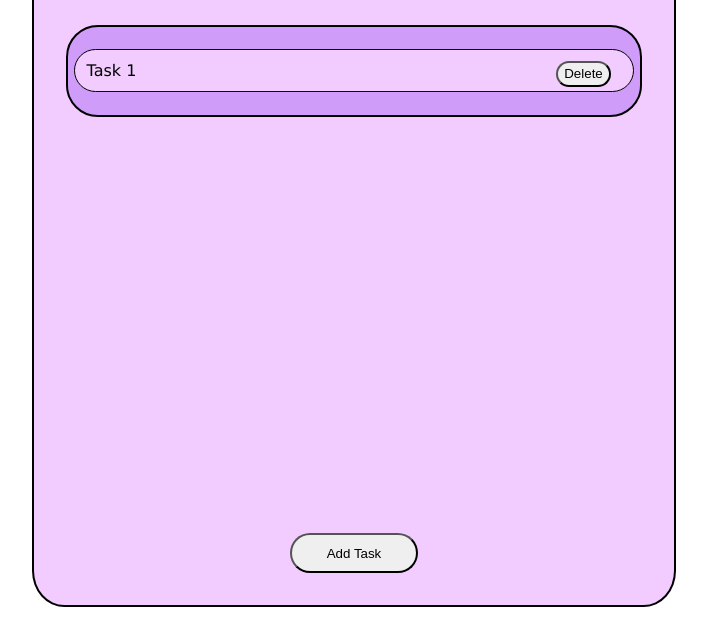
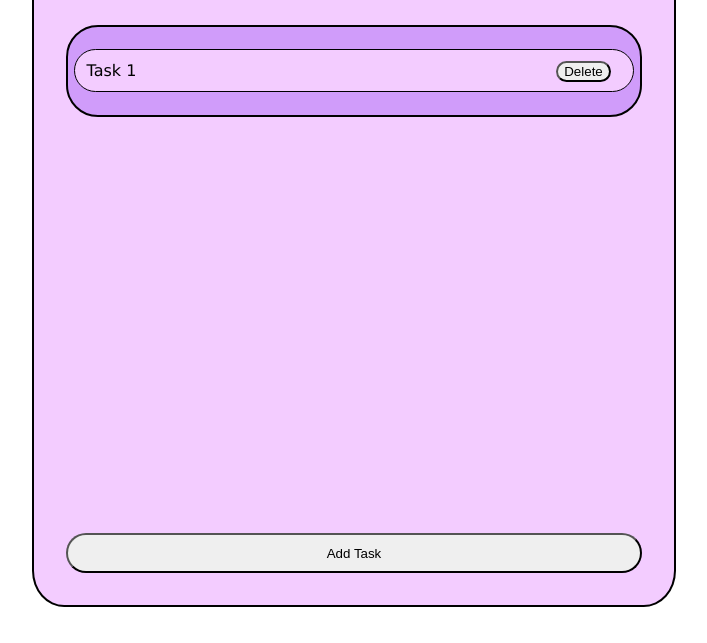
Before and after one commit to aryanpawar/toDoList, a plain HTML site: page index.html in a window 1280 px wide. Shown: the part 157-800 px from the top of the page, without its empty margins (286-993 px from the left). Drawn offline with Linux system fonts and the light colour scheme.

Commit message:
Basic Change in Button CSS

```diff
--- a/style.css
+++ b/style.css
@@ -31,17 +31,16 @@
 }
 
 .add-task-button{
-    width: 20%;
+    width: 90%;
     height: 5vh;
     border-radius: 5rem;
-    margin-left: 40%;
+    margin-left: 5%;
     margin-bottom: 5%;
 }
 
 .delete-task-button{
     margin-right: 2%;
     border-radius: 2rem;
-    height: 2vw;
     float: right;
 }
 
```
